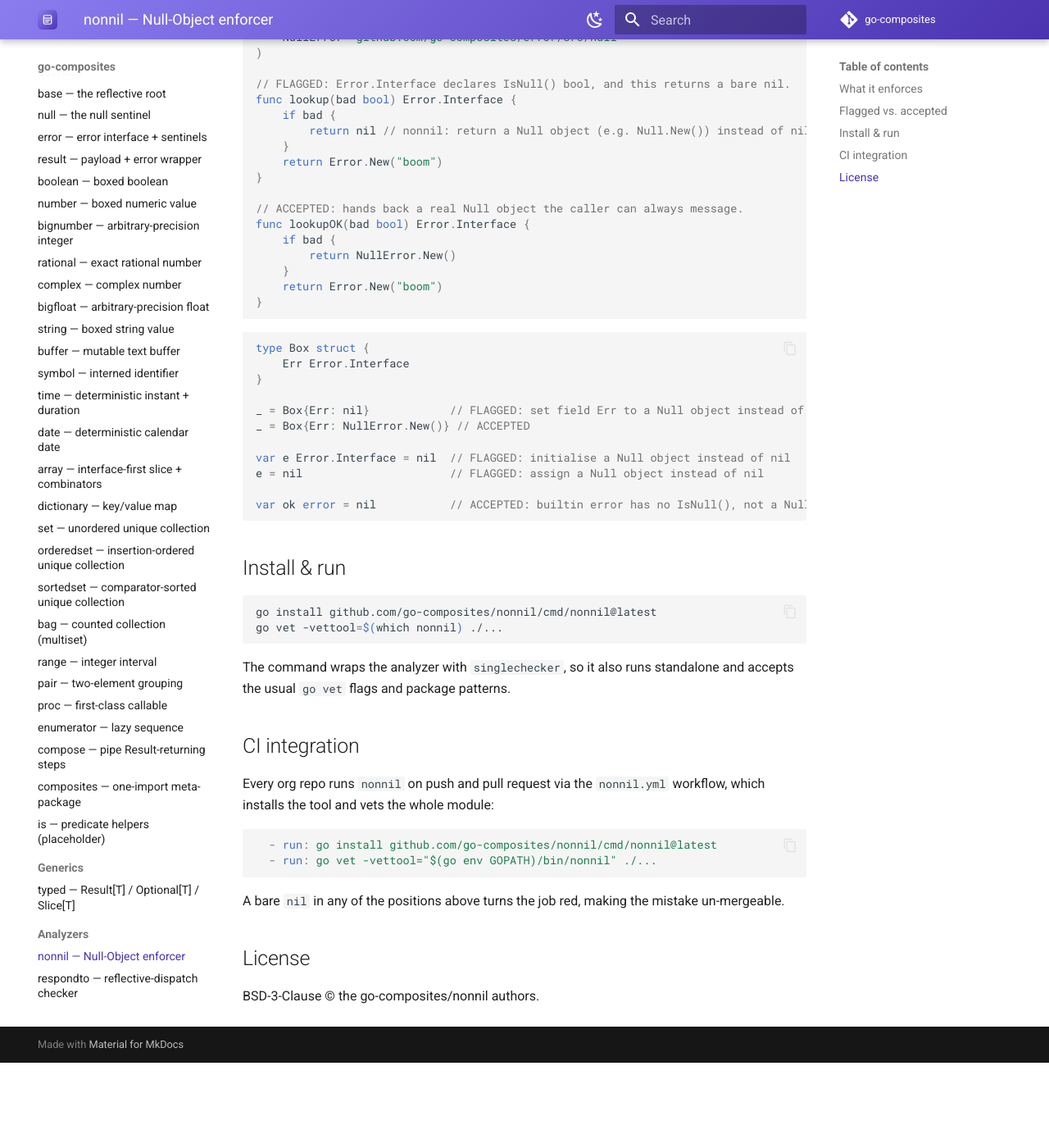
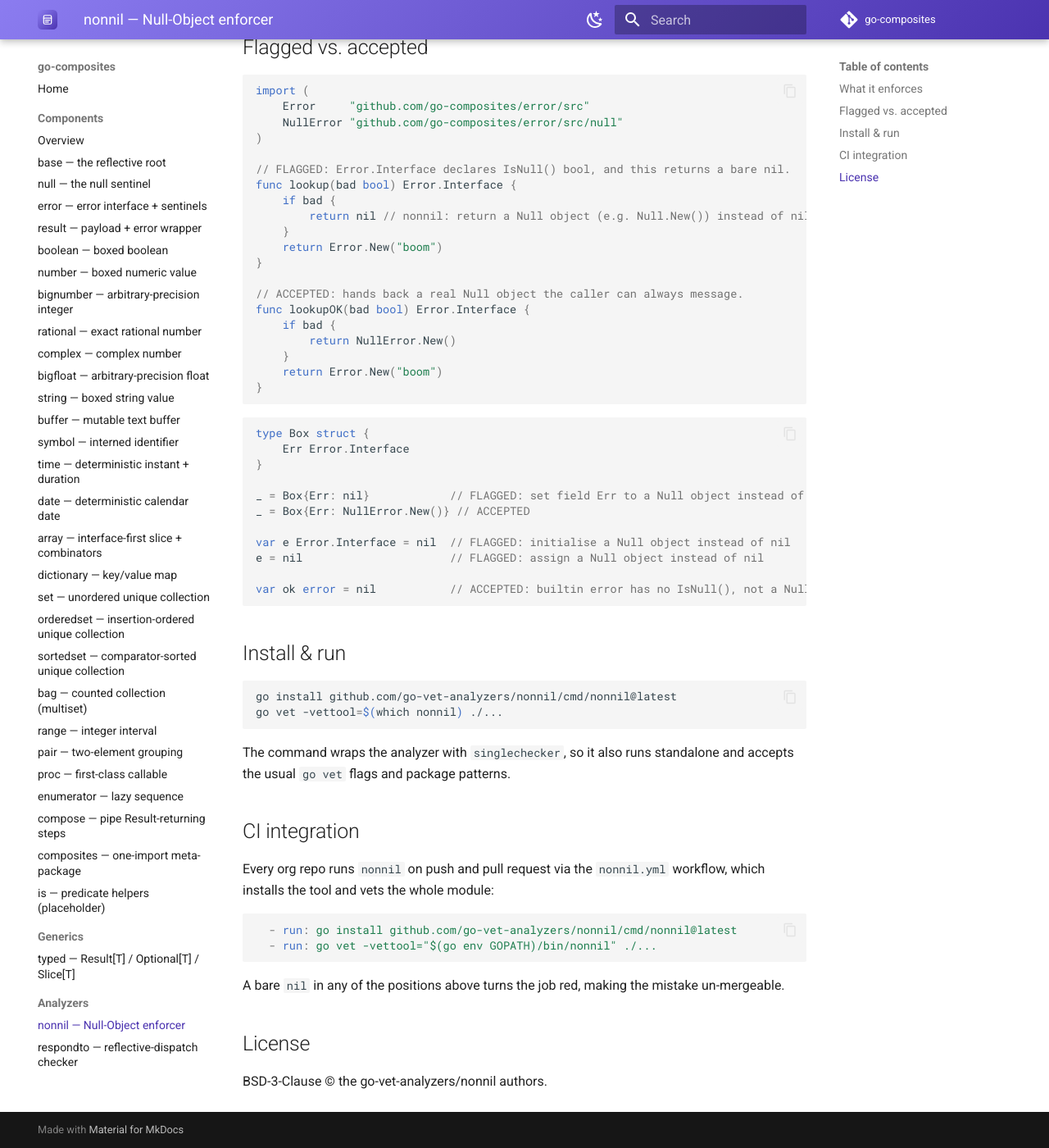
Before and after one commit to go-composites/docs, an MkDocs documentation site: the page built from docs/analyzers/nonnil.md, in a window 1280 px wide and 1400 px high, scrolled down 1373 px. Shown: the whole window at 82% size. Built offline with MkDocs 1.6.1 and Material for MkDocs 9.7.7, drawn with Linux system fonts in a browser that asks for light colours; the version menu is left out; before the commit the page ends 2669 px from its top, so only the background shows below that; some of the changed text lies outside the part shown.

Commit message:
Repoint nonnil/respondto analyzers to go-vet-analyzers org
The nonnil and respondto go vet analyzers moved out of go-composites into the
dedicated go-vet-analyzers org. Update install paths and links (and, in the
docs pages, add a relocation note).

Co-Authored-By: Claude Opus 4.8 <noreply@anthropic.com>

````diff
--- a/docs/analyzers/nonnil.md
+++ b/docs/analyzers/nonnil.md
@@ -1,6 +1,10 @@
 # nonnil — never return a bare `nil` for a Null-Object interface
 
-`github.com/go-composites/nonnil` is a
+!!! info "Now maintained in the go-vet-analyzers org"
+    `nonnil` has moved to [`github.com/go-vet-analyzers/nonnil`](https://github.com/go-vet-analyzers/nonnil). The install path below reflects the new home.
+
+
+`github.com/go-vet-analyzers/nonnil` is a
 [`golang.org/x/tools/go/analysis`](https://pkg.go.dev/golang.org/x/tools/go/analysis)
 analyzer (a `go vet` tool) that enforces the org's **Null-Object invariant**: a
 value whose type is a *Null-Object interface* — any interface that declares
@@ -95,7 +99,7 @@ var ok error = nil           // ACCEPTED: builtin error has no IsNull(), not a N
 ## Install & run
 
 ```sh
-go install github.com/go-composites/nonnil/cmd/nonnil@latest
+go install github.com/go-vet-analyzers/nonnil/cmd/nonnil@latest
 go vet -vettool=$(which nonnil) ./...
 ```
 
@@ -108,7 +112,7 @@ Every org repo runs `nonnil` on push and pull request via the `nonnil.yml`
 workflow, which installs the tool and vets the whole module:
 
 ```yaml
-  - run: go install github.com/go-composites/nonnil/cmd/nonnil@latest
+  - run: go install github.com/go-vet-analyzers/nonnil/cmd/nonnil@latest
   - run: go vet -vettool="$(go env GOPATH)/bin/nonnil" ./...
 ```
 
@@ -117,4 +121,4 @@ un-mergeable.
 
 ## License
 
-BSD-3-Clause © the go-composites/nonnil authors.
+BSD-3-Clause © the go-vet-analyzers/nonnil authors.
````
Also changed, not shown: docs/analyzers/respondto.md (+8 -4 lines).
